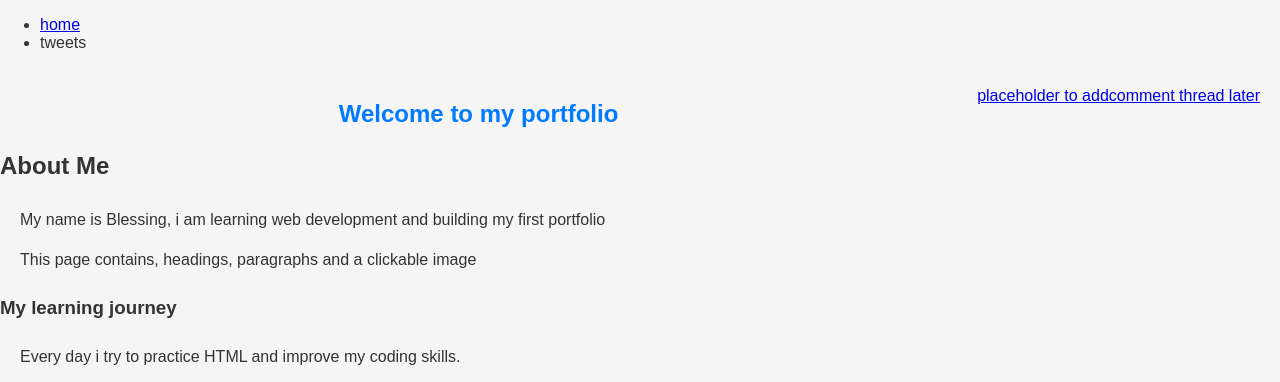
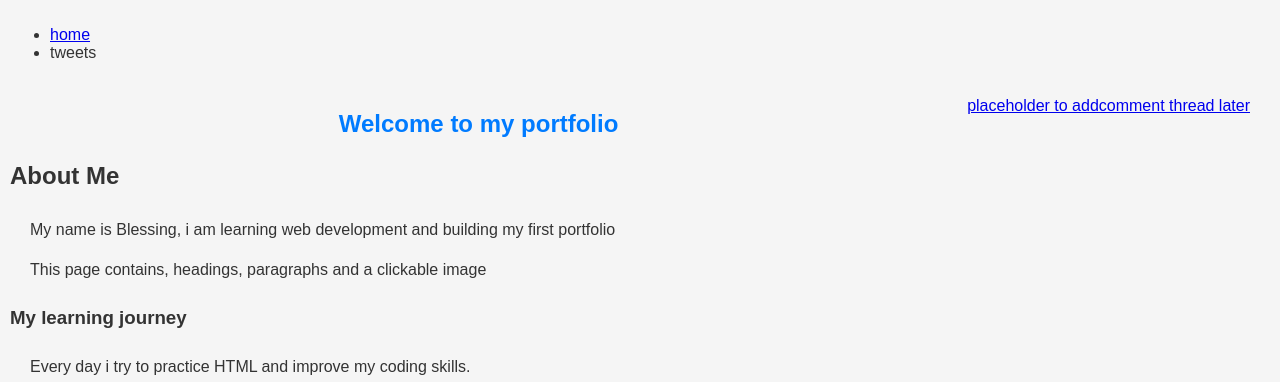
Before and after one commit to Bee-Web-hub/alx_html_css, a plain HTML site: page index.html in a window 1280 px wide. Shown: the top 382 px of the page. Drawn offline with Linux system fonts and the light colour scheme.

Commit message:
Add index.html and styles.css

```diff
--- a/index.html
+++ b/index.html
@@ -8,7 +8,7 @@
 <link href="styles.css" rel="stylesheet">
 </head>
 
-<body>
+<body class="works_on_smartphone">
 <header>
    <ul>
       <li><a href="index.html">home</a></li>
--- a/styles.css
+++ b/styles.css
@@ -23,9 +23,14 @@ h1 {
   margin-top: 20px;
 }
 
-
 p {
   font-size: 16px;
   line-height: 1.5;
   padding: 0 20px;
 }
+/* smartphone layout helper*/
+.works_on_smartphone {
+  max-width: 100%;
+  overflow-x: hidden;
+  padding: 10px;
+}
```
